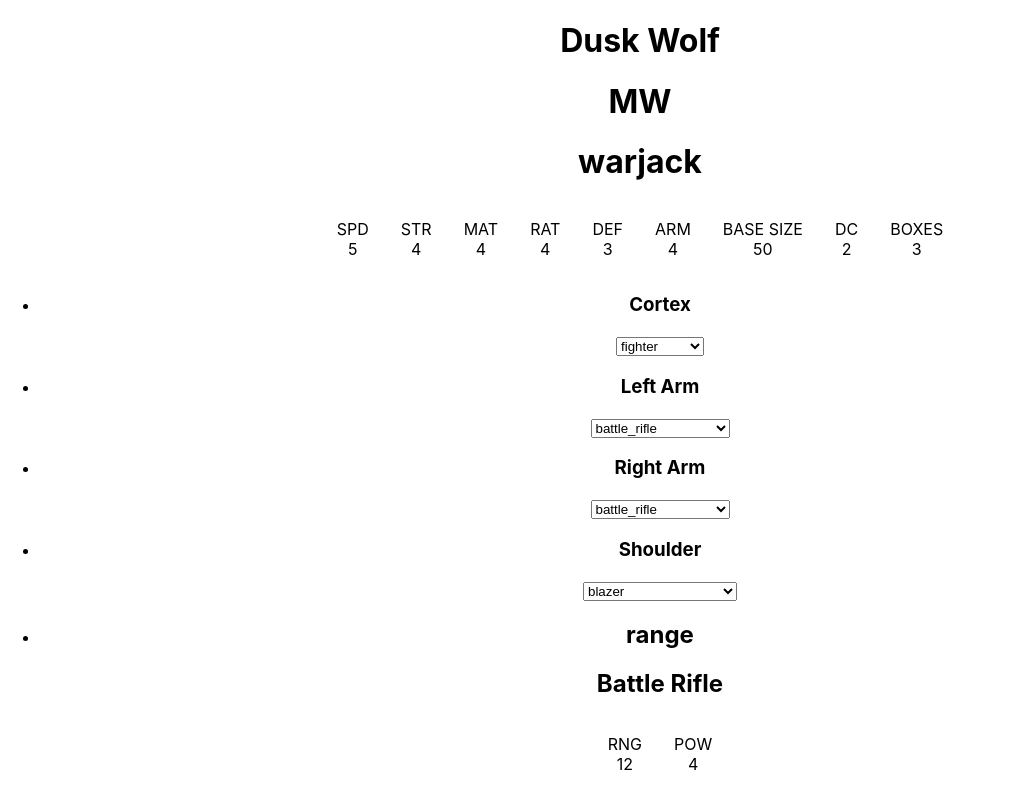
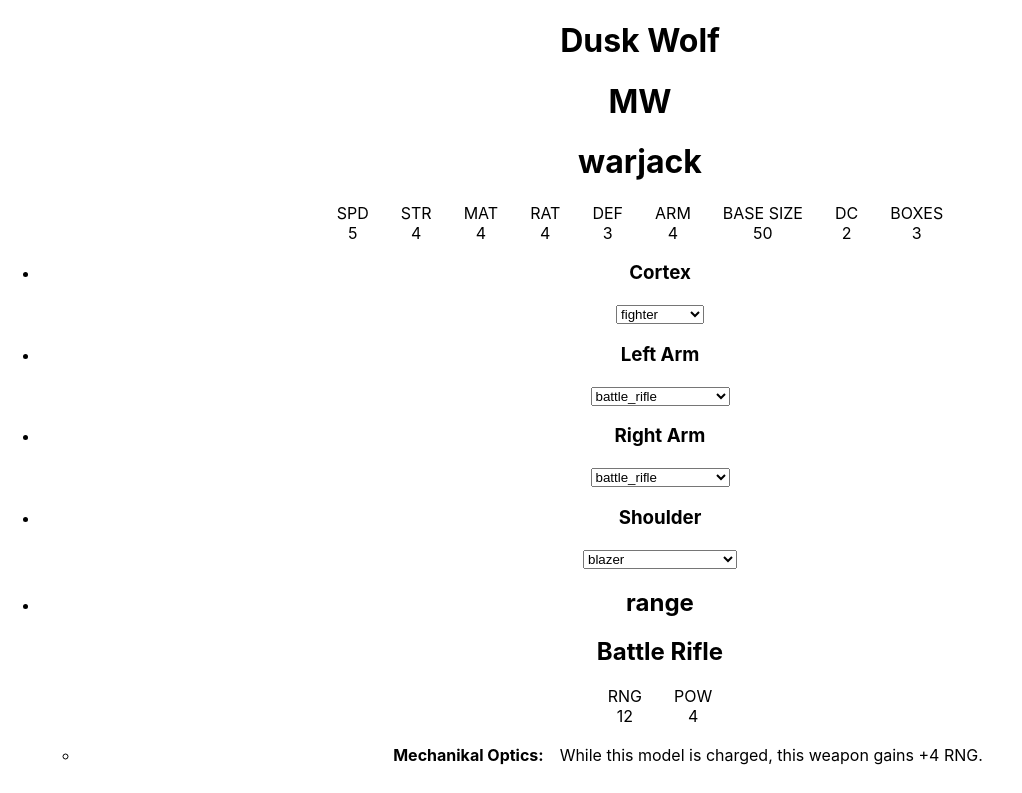
Before and after one commit to CplMustard/eschatonic-well, a React (Create React App) app: page / in a window 1280 px wide. Shown: the top 793 px of the page, without its empty margins (0-1022 px from the left). Built offline with nearby package versions, Linux system fonts and the light colour scheme.

Commit message:
reduce vertical spacing

```diff
--- a/src/App.css
+++ b/src/App.css
@@ -9,7 +9,7 @@
 }
 
 .statline-entry {
-  margin: 1rem;
+  margin: 0 1rem;
 }
 
 .special-rule {
@@ -20,5 +20,5 @@
 
 .special-rule-title {
   font-weight: bold;
-  margin: 1rem;
+  margin: 0 1rem;
 }
```
